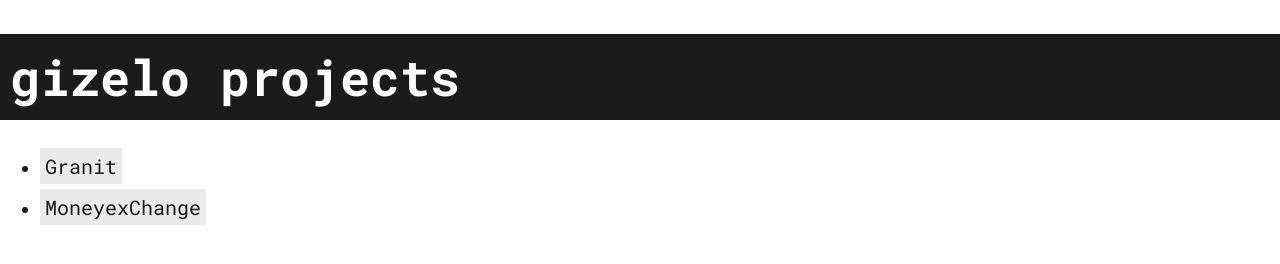
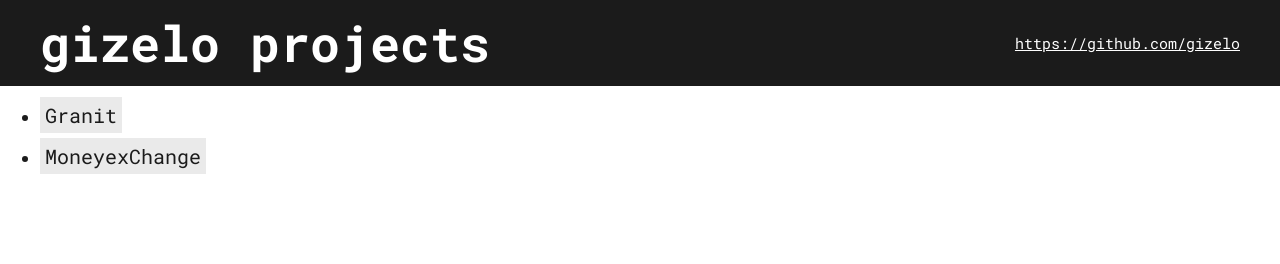
Before and after one commit to gizelo/gizelo.github.io, a plain HTML site: page index.html in a window 1280 px wide. Drawn offline with Linux system fonts and the light colour scheme.

Commit message:
bug fixes and ui improvements

```diff
--- a/css/style.css
+++ b/css/style.css
@@ -7,15 +7,51 @@ body {
 a {
   text-decoration: none;
 }
+
+.header {
+  background-color: #1b1b1b;
+}
+.header__content {
+  display: flex;
+  justify-content: space-between;
+  align-items: center;
+  flex-grow: 1;
+  flex-wrap: wrap;
+  margin: auto;
+  padding: 10px 40px 0px 40px;
+}
+
 h1 {
   font-size: 50px;
   font-weight: bold;
-  background-color: #1b1b1b;
   color: white;
-  padding: 10px;
+  margin: 0;
+  padding: 0px 40px 10px 0px;
 }
+@media (max-width: 600px) {
+  h1 {
+    font-size: 35px;
+  }
+}
+
+.github-link {
+  font-size: 15px;
+  color: white;
+  text-align: right;
+  text-decoration: underline;
+  padding-bottom: 10px;
+  transition: all 0.3s;
+}
+.github-link:hover {
+  color: #cccccc;
+}
+
 ul li {
   margin-bottom: 15px;
+  transition: all 0.3s;
+}
+ul li:hover {
+  transform: translateX(5px);
 }
 ul li a{
   color: #1b1b1b;
--- a/index.html
+++ b/index.html
@@ -9,7 +9,12 @@
   <link rel="stylesheet" href="css/style.css">
 </head>
 <body>
-  <h1>gizelo projects</h1>
+  <header class="header">
+    <div class="header__content">
+      <h1>gizelo projects</h1>
+      <a class="github-link" href="https://github.com/gizelo" target="_blank">https://github.com/gizelo</a>
+    </div>
+  </header>
   <ul>
     <li><a href="Granit/granit.html">Granit</a></li>
     <li><a href="MoneyexChange/moneyexchange.html">MoneyexChange</a></li>
```
